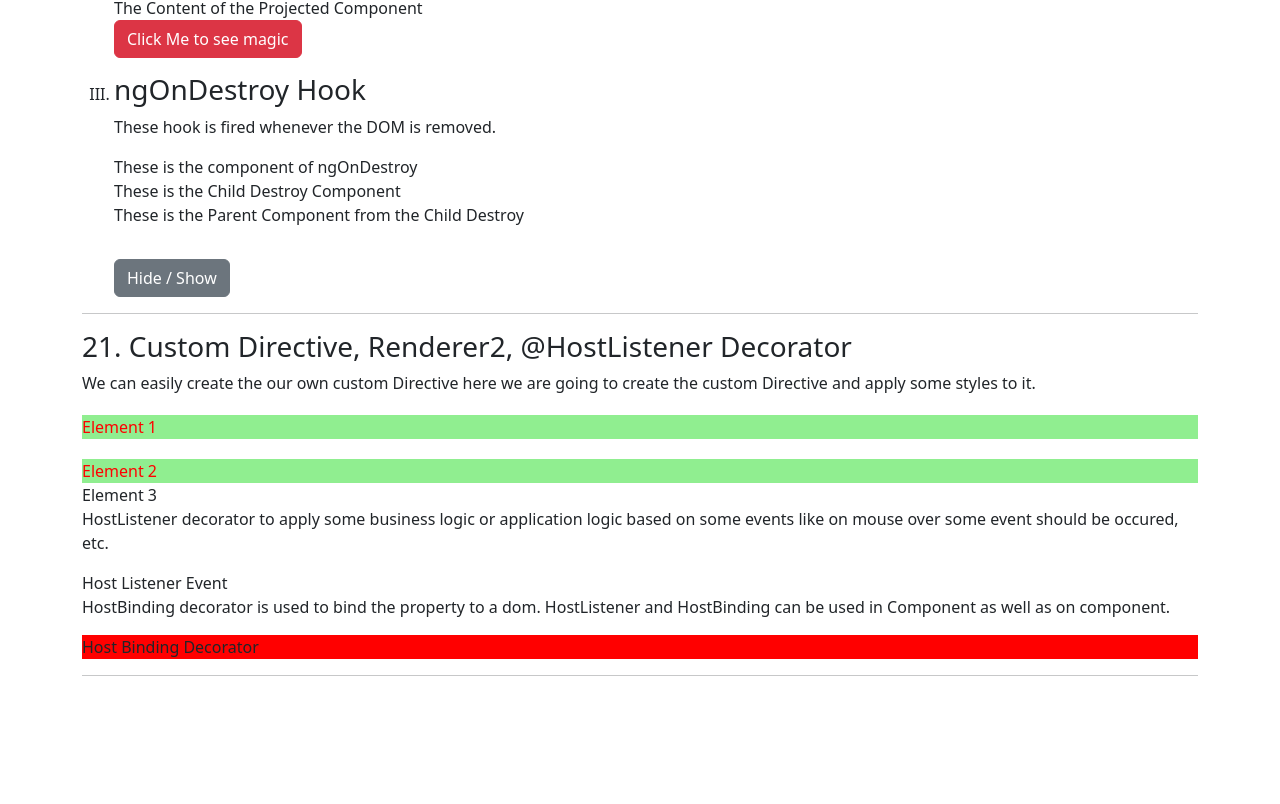
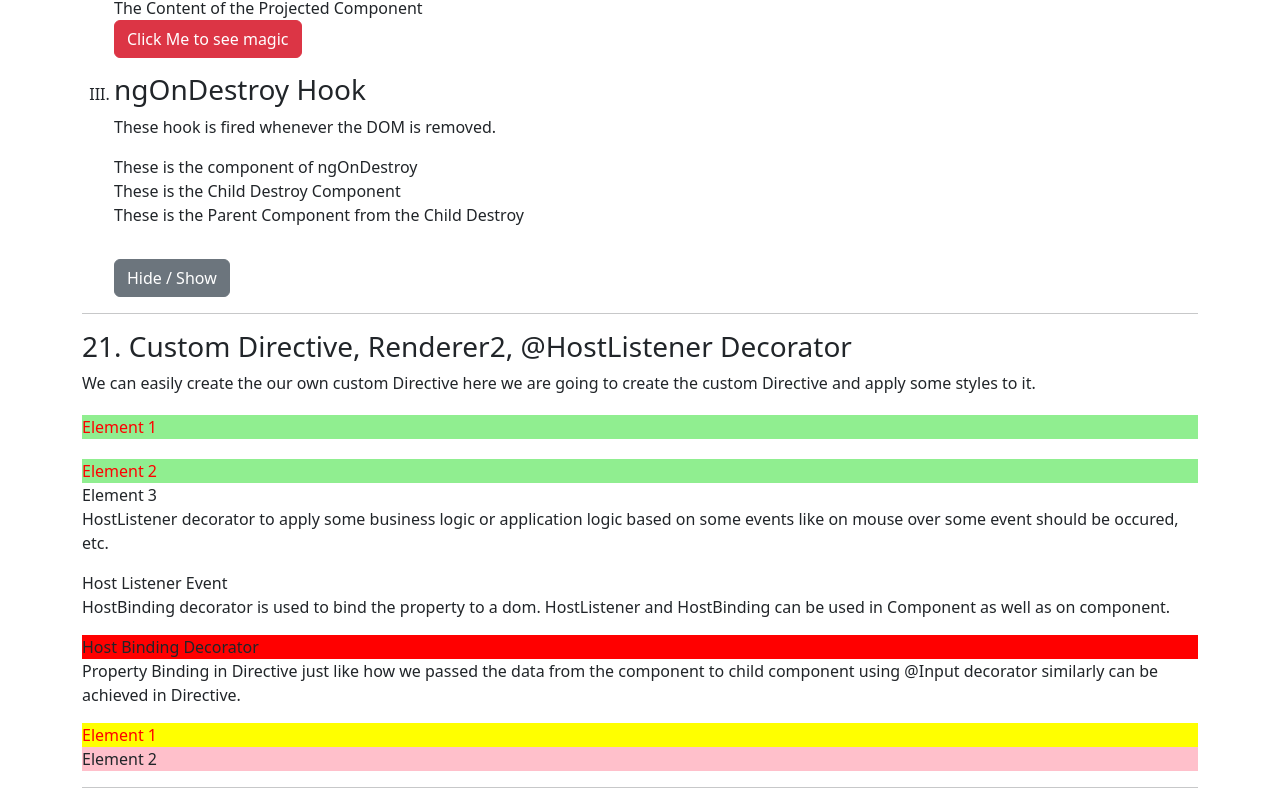
Before and after one commit to PrathameshSystenics/Angular_Tutorial, an Angular app in the folder AngularTut/: page / in a window 1280 px wide. Shown: the part 10180-10984 px from the top of the page. Before the commit the page ends 10872 px from the top, so only its background shows below. Built offline with nearby package versions, Linux system fonts and the light colour scheme.

Commit message:
Property binding in Directive

```diff
--- a/AngularTut/src/app/app.module.ts
+++ b/AngularTut/src/app/app.module.ts
@@ -47,6 +47,7 @@ import { CustomdirectiveDirective } from './customdirective.directive';
 import { CustomdirectiveComponent } from './customdirective/customdirective.component';
 import { HostlistenerDirective } from './customdirective/hostlistener.directive';
 import { HostbindingDirective } from './customdirective/hostbinding.directive';
+import { PropertybindingDirective } from './customdirective/propertybinding.directive';
 
 @NgModule({
   declarations: [
@@ -94,7 +95,8 @@ import { HostbindingDirective } from './customdirective/hostbinding.directive';
     CustomdirectiveDirective,
     CustomdirectiveComponent,
     HostlistenerDirective,
-    HostbindingDirective
+    HostbindingDirective,
+    PropertybindingDirective
   ],
   imports: [
     BrowserModule,
--- a/AngularTut/src/app/customdirective/customdirective.component.html
+++ b/AngularTut/src/app/customdirective/customdirective.component.html
@@ -20,3 +20,12 @@
 </p>
 
 <div hostbinding>Host Binding Decorator</div>
+
+<p>
+  Property Binding in Directive just like how we passed the data from the
+  component to child component using &commat;Input decorator similarly can be
+  achieved in Directive.
+</p>
+<!-- passing the value from the directive here we assigned the value to the properties rather than directly to directive -->
+<div [Propertybinding]="{ bgColor: 'yellow', textcolor: 'red' }">Element 1</div>
+<div [Propertybinding]="{ bgColor: 'pink' }">Element 2</div>
--- /dev/null
+++ b/AngularTut/src/app/customdirective/propertybinding.directive.ts
@@ -0,0 +1,25 @@
+import { Directive, ElementRef, Input, OnInit, Renderer2 } from '@angular/core';
+
+interface ColorChange {
+  textcolor?: string,
+  bgColor?: string
+}
+
+@Directive({
+  selector: '[Propertybinding]'
+})
+export class PropertybindingDirective implements OnInit {
+
+  constructor(private element: ElementRef, private renderer: Renderer2) { }
+
+  // INput decorator to pass the value give the name as the same of the directive selector
+  @Input("Propertybinding")
+  colorproperty: ColorChange = { textcolor: "black", bgColor: "white" }
+
+
+  ngOnInit(): void {
+    this.renderer.setStyle(this.element.nativeElement, 'color', this.colorproperty.textcolor)
+    this.renderer.setStyle(this.element.nativeElement, 'background-color', this.colorproperty.bgColor)
+  }
+
+}
```
